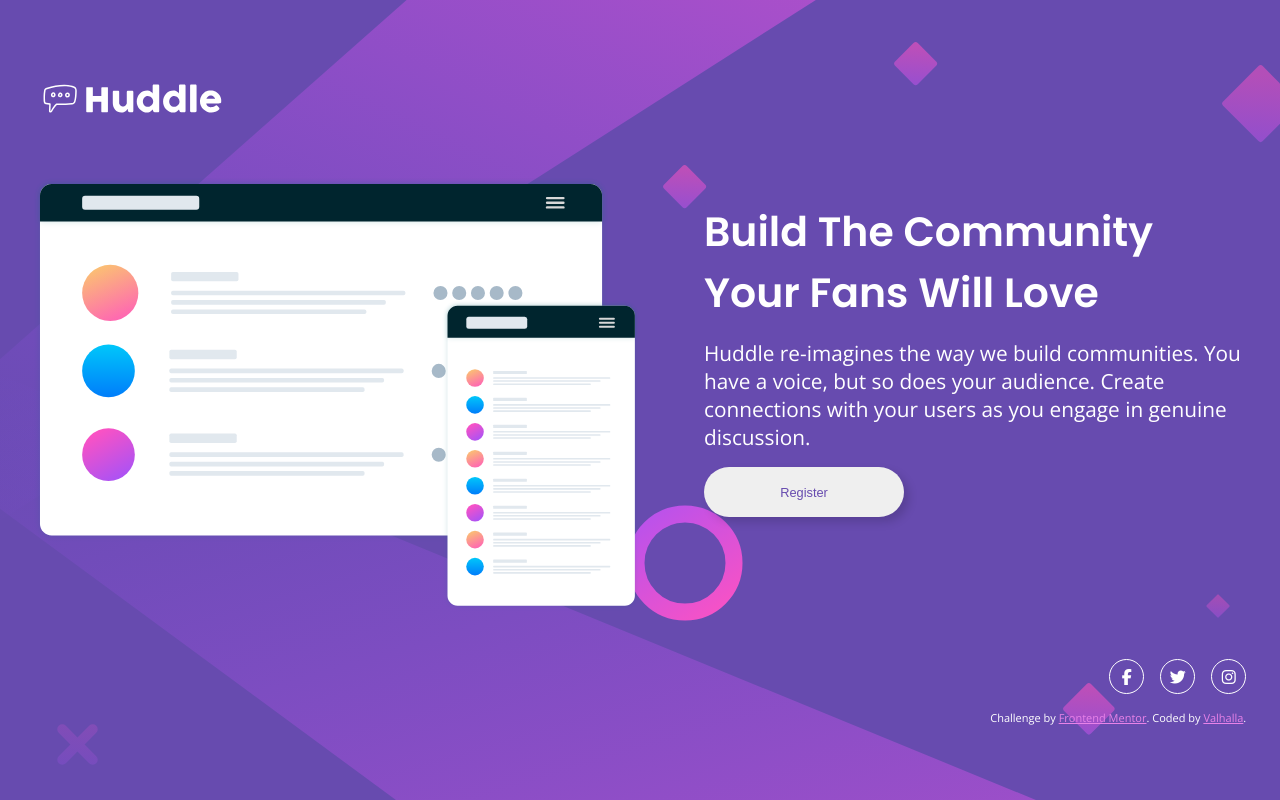
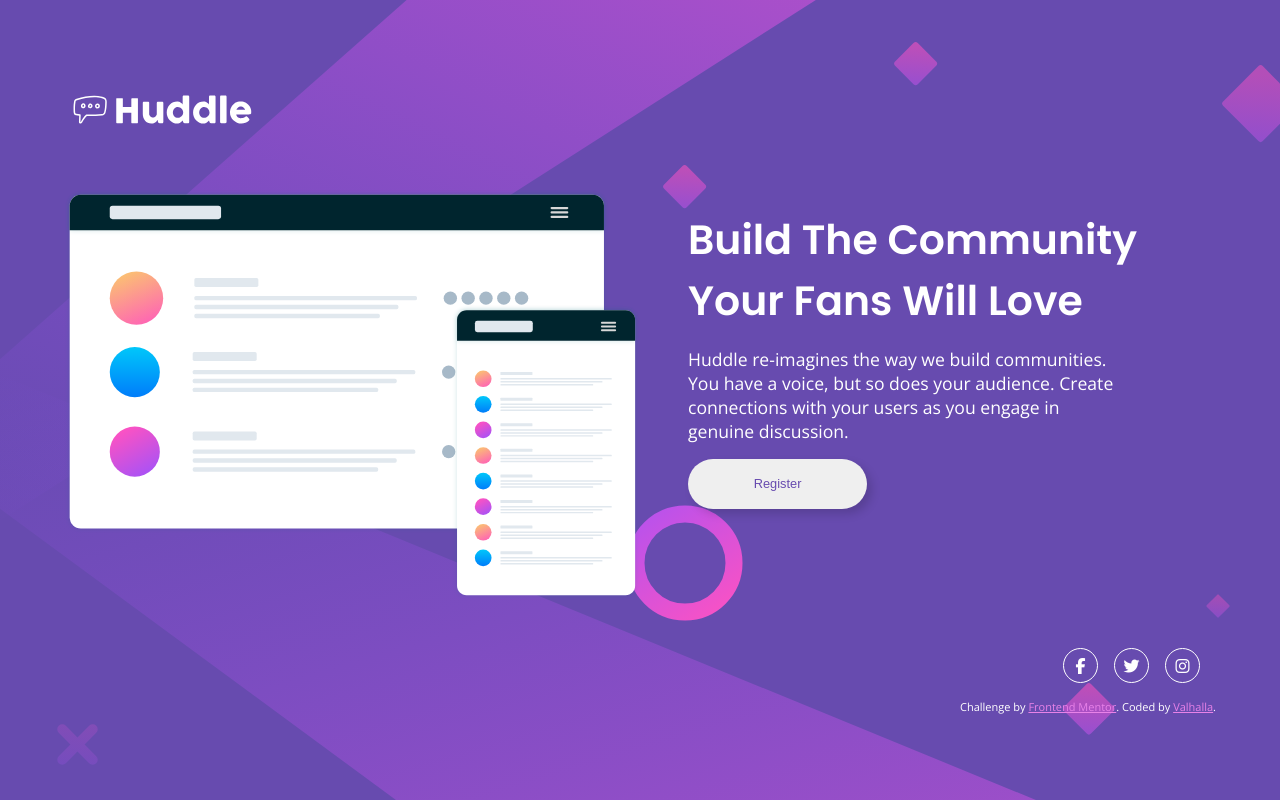
Before and after one commit to Valhalla-2/huddle-landing-page-with-single-introductory, a plain HTML site: page index.html in a window 1280 px wide. Drawn offline with nearby package versions, Linux system fonts and the light colour scheme.

Commit message:
modified paddings -body, -footer, -section(2)

```diff
--- a/styles.css
+++ b/styles.css
@@ -106,6 +106,7 @@ section h1 {
     display: flex;
     flex-direction: column;
     justify-content: center;
+    padding: 4rem;
   }
 
   main {
@@ -125,10 +126,10 @@ section h1 {
   section:nth-child(2) {
     text-align: left;
     align-items: flex-start;
-    padding-left:4rem;
+    padding-left:3rem;
   }
 
-  .logo img {
+  .logo {
     width: clamp(10rem, 15vw, 15rem);
   }
 
@@ -137,15 +138,14 @@ section h1 {
   }
 
   section p {
-    font-size: clamp(1rem, 2vw, 1.3rem);
+    font-size: clamp(1rem, 2vw, 1.1rem);
   }
 
   .btn {
-    width: 200px;
+    width: clamp(10rem, 14vw, 15rem);
     height: 50px;
-    max-width: 250px;
-    max-height: 60px;
     margin-left: 0;
+    padding: 0;
     transition: background-color 400ms ease-in-out;
   }
 
@@ -164,6 +164,7 @@ section h1 {
     }
   .social-icon {
     justify-content: flex-end;
+    padding-right:1rem;
   }
 
   .social-icon span {
@@ -183,3 +184,9 @@ section h1 {
   }
 
 }
+
+@media  screen and (min-width:1024px) {
+    section > p {
+      width: 83%;
+    }
+}
```
